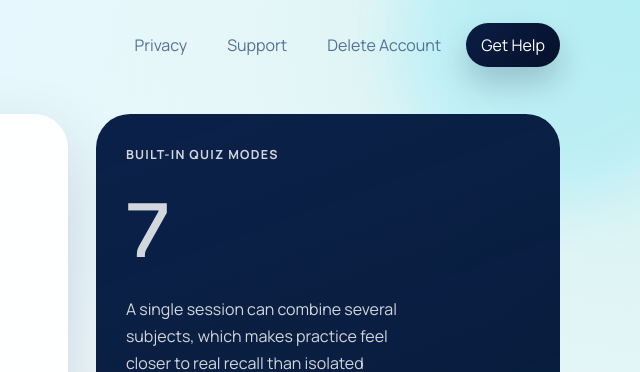
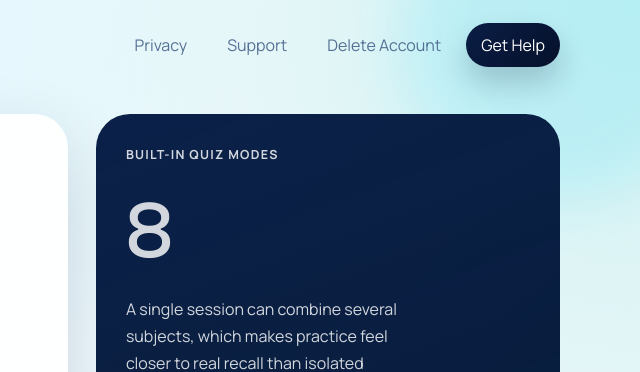
Before and after one commit to Reecedjc/quizzter-site, a plain HTML site: page index.html in a window 1280 px wide. Shown: the top 372 px of the page, 640-1280 px from the left. Drawn offline with Linux system fonts and the light colour scheme.

Commit message:
Update stats display to reflect the addition of a new quiz mode

```diff
--- a/index.html
+++ b/index.html
@@ -58,7 +58,7 @@
 
           <aside class="stats-card" aria-label="Quizzter overview">
             <p class="stats-label">Built-in quiz modes</p>
-            <p class="stats-number">7</p>
+            <p class="stats-number">8</p>
             <p>
               A single session can combine several subjects, which makes practice
               feel closer to real recall than isolated drilling.
```
